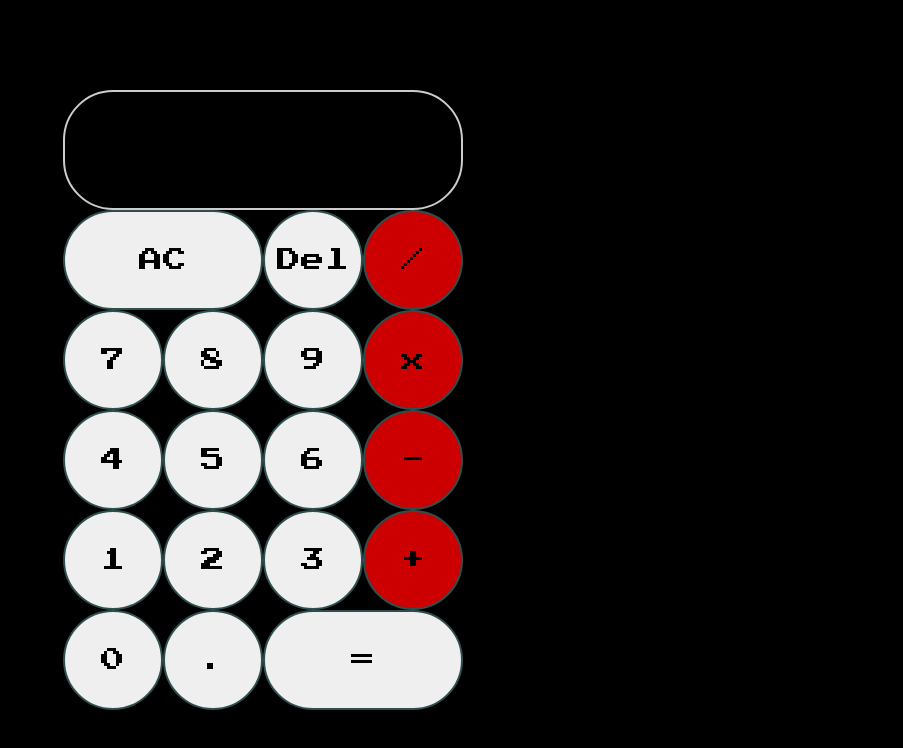
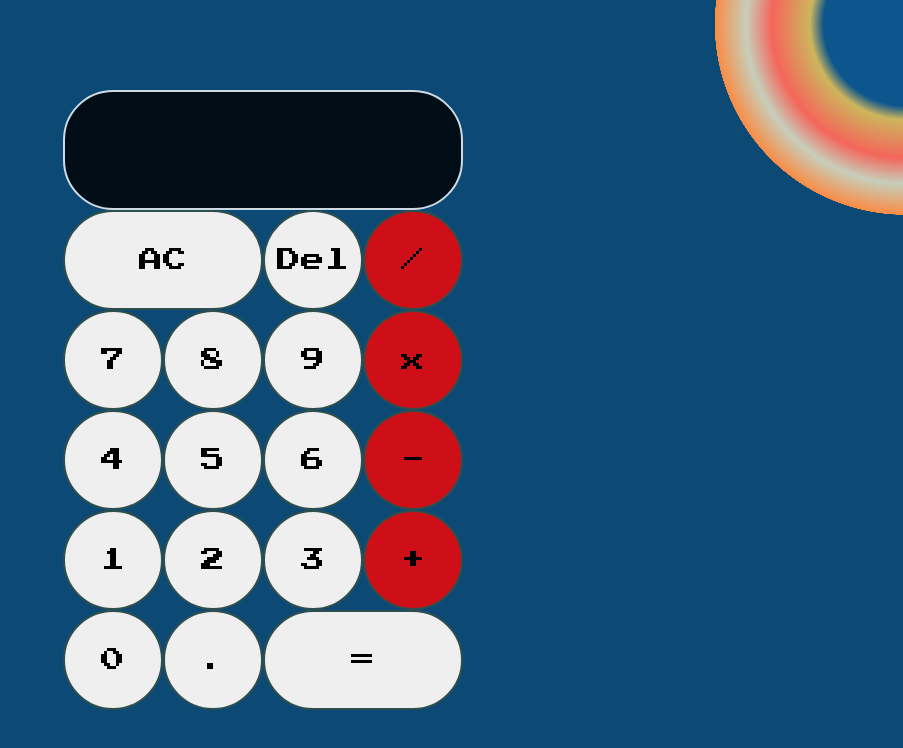
Before and after one commit to mhalpin613/Calculator-js, a plain HTML site: page index.html in a window 1280 px wide. Shown: the whole page, without its empty margins (377-1280 px from the left). Drawn offline with Linux system fonts and the light colour scheme; a web font is replaced by a local one.

Commit message:
Add files via upload

```diff
--- a/style.css
+++ b/style.css
@@ -8,7 +8,7 @@
 }
 
 body {
-    background-color: black;
+    background: radial-gradient(263px at 100.2% 3%, rgb(12, 85, 141) 31.1%, rgb(205, 181, 93) 36.4%, rgb(244, 102, 90) 50.9%, rgb(199, 206, 187) 60.7%, rgb(249, 140, 69) 72.5%, rgb(12, 73, 116) 72.6%);
 }
 
 .calculator {
```
